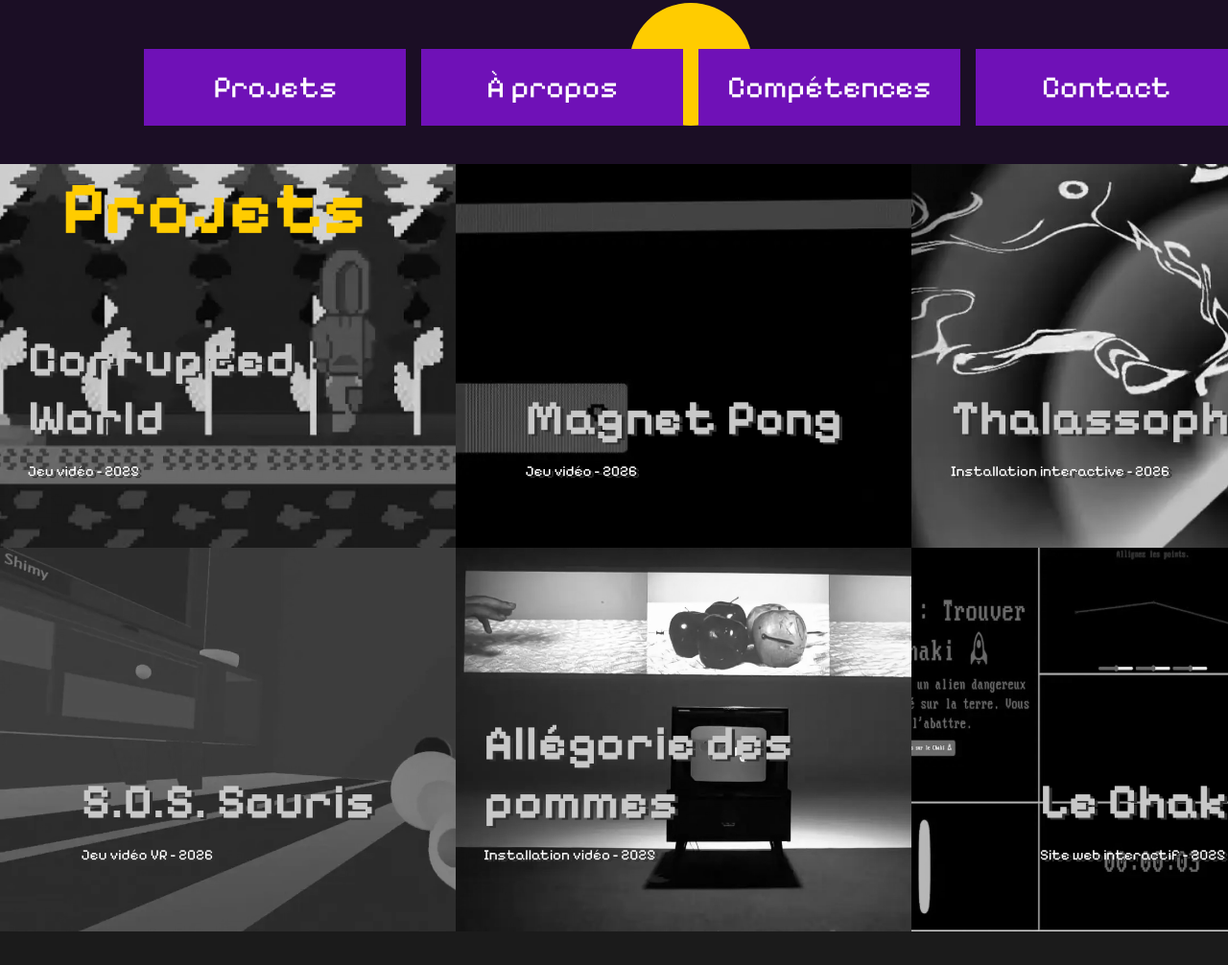
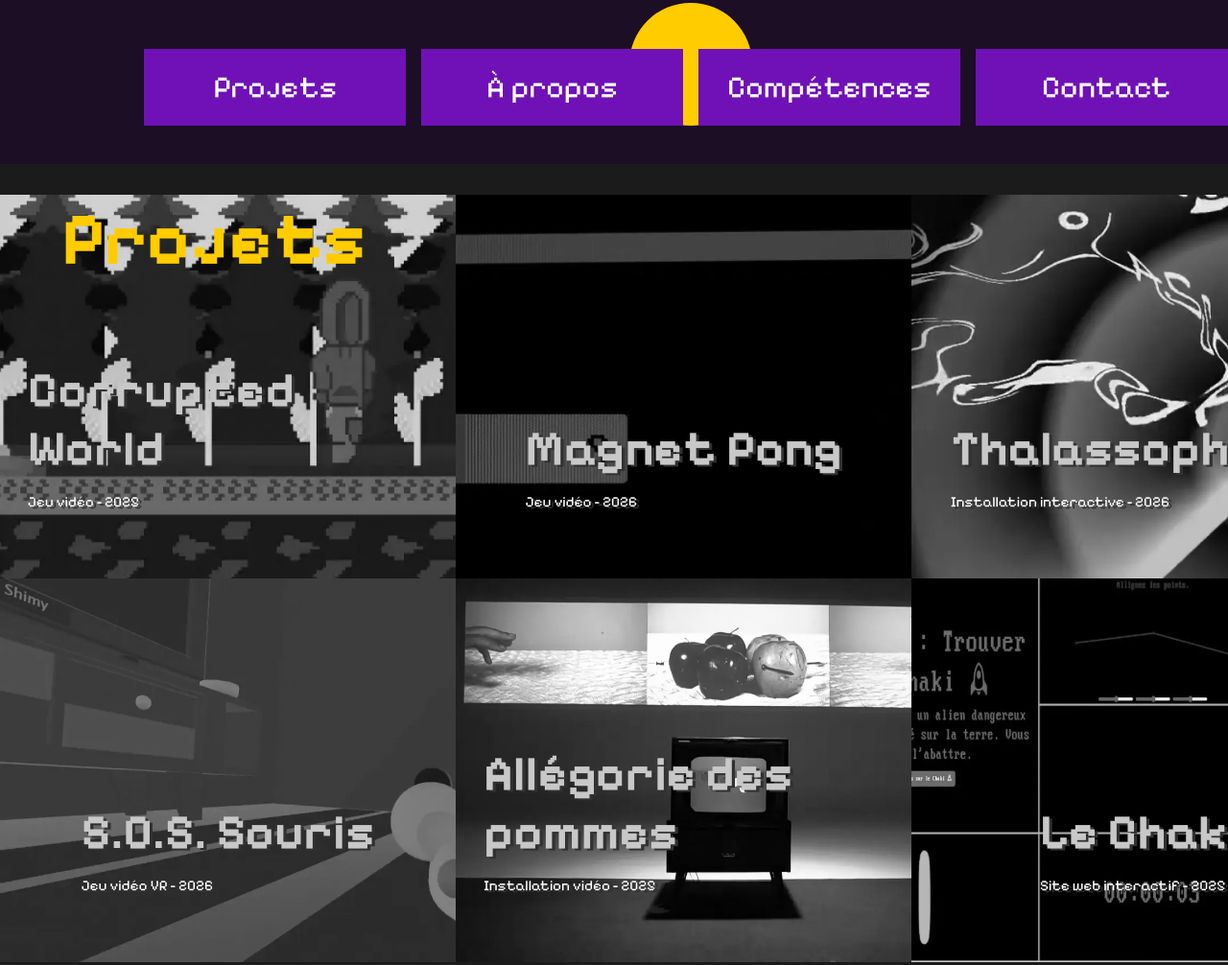
Before and after one commit to Alexis-Guilbault/portfolio-alexis-guilbault, a plain HTML site: page index.html in a window 1280 px wide. Shown: the part 629-1635 px from the top of the page at 96% size. Drawn offline with Linux system fonts and the light colour scheme; a web font is replaced by a local one.

Commit message:
Mini-correction (remarqué trop tard)

```diff
--- a/css/base.css
+++ b/css/base.css
@@ -53,6 +53,10 @@ main {
   flex-direction: column;
   align-items: center;
   gap: 5vh;
+}
+
+section {
+  padding: 4vh 0;
 }
 
 /* Le flexbox en colonnes est appliqué au body et au main */
```
